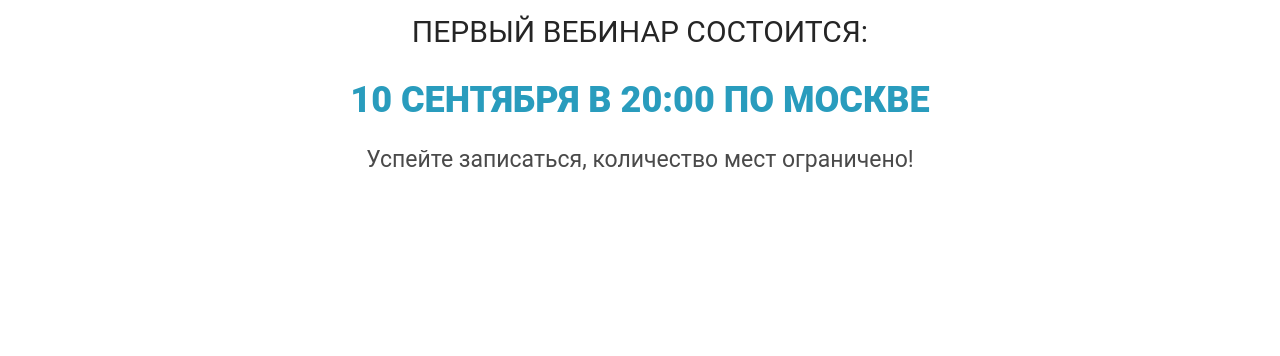
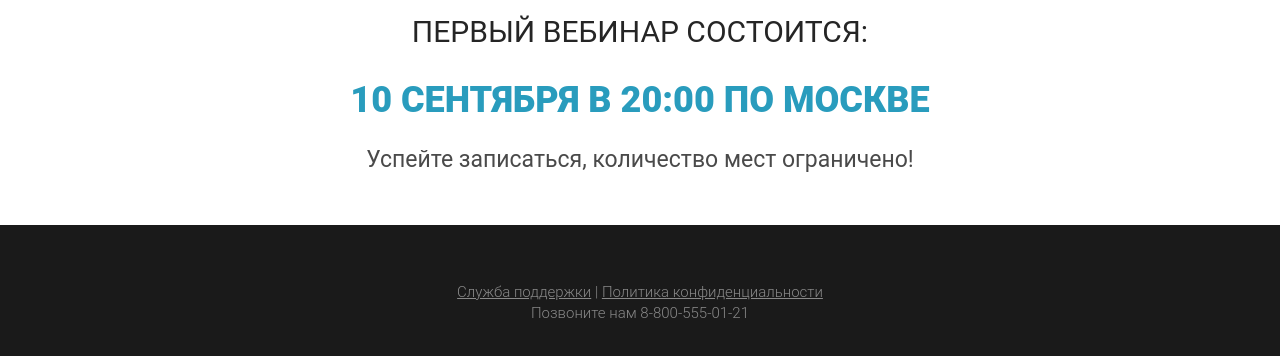
Before and after one commit to AntonChernichkin/Wordpress-intensive, a plain HTML site: page src/index.html in a window 1280 px wide. Shown: the part 3425-3781 px from the top of the page. Before the commit the page ends 3650 px from the top, so only its background shows below. Drawn offline with Linux system fonts and the light colour scheme.

Commit message:
Added footer

```diff
--- a/src/css/style.css
+++ b/src/css/style.css
@@ -349,3 +349,18 @@ h2.title {
     text-align: center;
     color: #4A4A4A;
 }
+
+footer {
+    min-height: 169px;
+    background: #1A1A1A;
+    padding-top: 57px;
+}
+
+footer .footer_links, footer a {
+    font-family: Roboto;
+    font-weight: 300;
+    font-size: 15px;
+    line-height: 21px;
+    text-align: center;
+    color: #888888;
+}
--- a/src/index.html
+++ b/src/index.html
@@ -143,6 +143,16 @@
             <div class="start_time_desc">Успейте записаться, количество мест ограничено!</div>
         </div>
     </section>
+
+    <footer>
+        <div class="container">
+            <div class="footer_links">
+                <a href="#">Служба поддержки</a>  |  <a href="#">Политика конфиденциальности</a>
+                <br>Позвоните нам 8-800-555-01-21
+            </div>
+
+        </div>
+    </footer>
 </body>
 
 </html>
```
